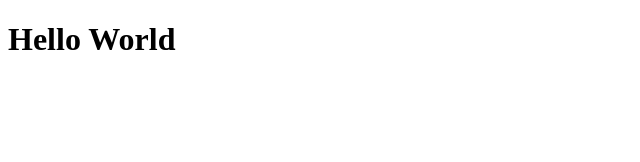
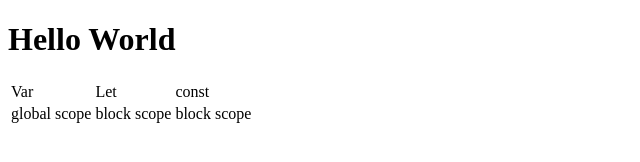
Before and after one commit to PiyushDaulatkar/My_Texts, a plain HTML site: page JavaScript/index.html in a window 1280 px wide. Shown: the whole page, without its empty margins (0-640 px from the left). Drawn offline with Linux system fonts and the light colour scheme.

Commit message:
Update js.md

```diff
--- a/JavaScript/demo.js
+++ b/JavaScript/demo.js
@@ -1,8 +1,4 @@
-console.log(i);
-getName();
-var i = 8;
 
-function getName() {
-    var i=0;
-    console.log("Hello world");
-}
+    var v = 'v';
+    let l = 'l';
+    const c = 'c';
--- a/JavaScript/index.html
+++ b/JavaScript/index.html
@@ -8,5 +8,23 @@
 </head>
 <body>
    <H1>Hello World</H1>
+
+   <table>
+    <tr>
+        <td>Var</td>
+        <td>Let</td>
+        <td>const</td>
+    </tr>
+    <tr>
+        <td>global scope</td>
+        <td>block scope</td>
+        <td>block scope</td>
+    </tr>
+    <tr>
+        <td></td>
+        <td></td>
+        <td></td>
+    </tr>
+   </table>
 </body>
 </html>
```
Also changed, not shown: 1 other file.
